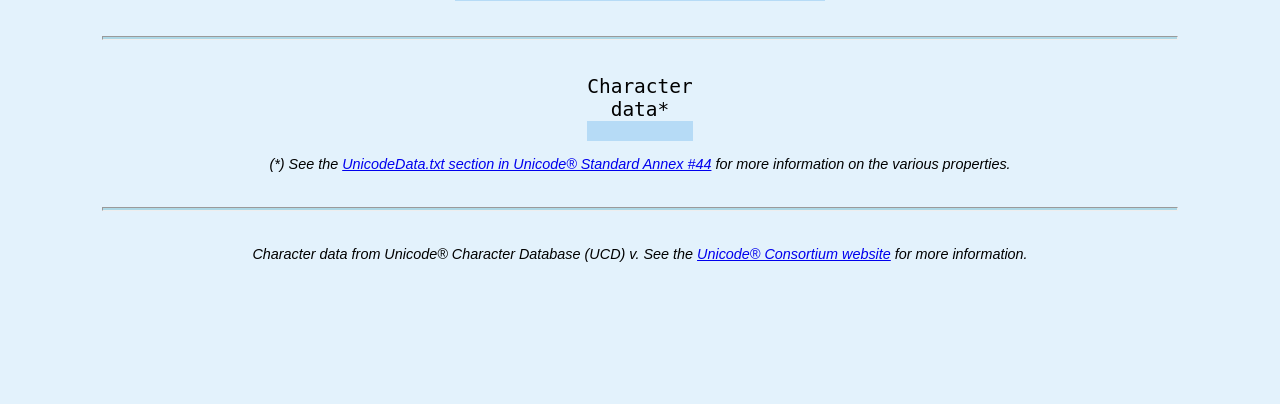
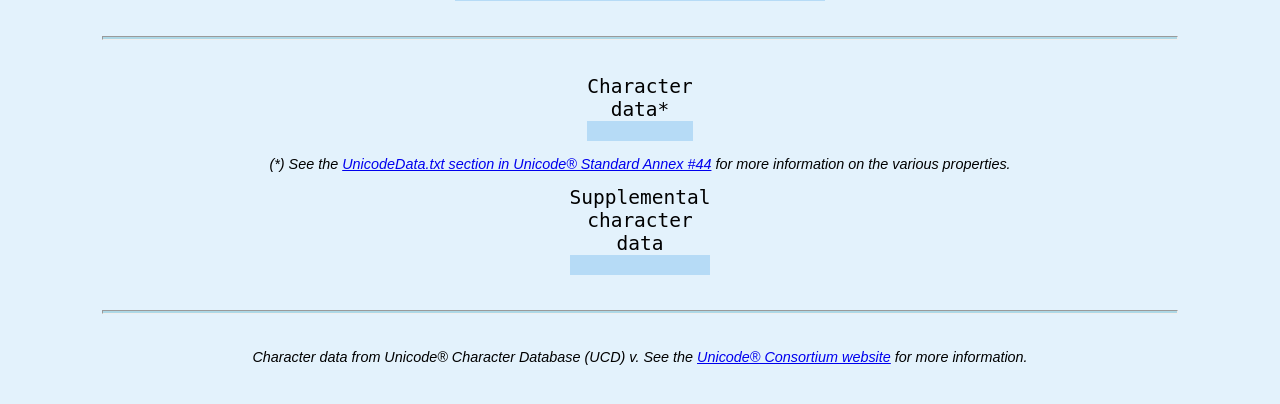
Before and after one commit to leonidessaguisagjr/unicodeutil, a Flask app: template examples/webapp/templates/charinfo_template.html in a window 1280 px wide. Shown: the part 240-644 px from the top of the page. Run offline with Flask 2, Linux system fonts and the light colour scheme; the template is opened without the code that fills it, so the values that code supplies are empty; parts of the project's set-up code (start-up, migrations or seed data) failed here and were passed over.

Commit message:
Add info about the character's Unicode block to the character info page on the example web app.

```diff
--- a/examples/webapp/app.py
+++ b/examples/webapp/app.py
@@ -1,11 +1,12 @@
 #!/usr/bin/env python3
 
+import collections
 import os.path
 import re
 
 from flask import Flask, abort, jsonify, make_response, redirect, render_template, request, url_for
 
-from unicodeutil import UnicodeData, casefold, UNIDATA_VERSION
+from unicodeutil import UnicodeBlocks, UnicodeData, casefold, UNIDATA_VERSION
 from unicodeutil.unicodeutil import _unichr
 
 app = Flask(__name__)
@@ -16,6 +17,7 @@ api_base_url = "/{0}/api/{1}/".format(appname, api_version)
 ui_base_url = "/{0}/".format(appname)
 ucd_base_url = "{0}ucd/".format(ui_base_url)
 ucd = UnicodeData()
+blocks = UnicodeBlocks()
 
 
 @app.errorhandler(404)
@@ -86,8 +88,11 @@ def charinfo_html(lookup):
     char_info = ucd[lookup_value]
     if not char_info:
         abort(404)
+    supplemental_info = collections.OrderedDict()
+    # supplemental_info["html_id"] = ("Display Name", value)
+    supplemental_info["Block_Name"] = ("Block Name", blocks[lookup_value])
     return render_template("charinfo_template.html", char=_unichr(lookup_value), char_info=char_info._asdict(),
-                           ucd_ver=UNIDATA_VERSION)
+                           supplemental_info=supplemental_info, ucd_ver=UNIDATA_VERSION)
 
 
 if __name__ == "__main__":
--- a/examples/webapp/requirements.txt
+++ b/examples/webapp/requirements.txt
@@ -4,5 +4,5 @@ itsdangerous==0.24
 Jinja2==2.10
 MarkupSafe==1.0
 six==1.11.0
-unicodeutil==0.1.dev7
+unicodeutil==0.1.dev8
 Werkzeug==0.14.1
--- a/examples/webapp/static/styles.css
+++ b/examples/webapp/static/styles.css
@@ -102,6 +102,15 @@ input[type=submit] {
   min-width: 200px;
 }
 
+.supp_data_key {
+  min-width: 200px;
+  text-align: right;
+}
+
+.supp_data_value {
+  min-width: 200px;
+}
+
 table {
   background-color: #b6dbf6;
   font-family: monospace;
--- a/examples/webapp/templates/charinfo_template.html
+++ b/examples/webapp/templates/charinfo_template.html
@@ -32,6 +32,15 @@
     {% endfor %}
   </table>
   <p class="footer_text centered_text">(*) See the <a href="https://www.unicode.org/reports/tr44/#UnicodeData.txt">UnicodeData.txt section in Unicode&reg; Standard Annex #44</a> for more information on the various properties.</p>
+  <table class="centered" id="supplemental_data_table">
+    <caption>Supplemental character data</caption>
+    {% for k, v in supplemental_info.items() %}
+    <tr>
+      <th class="supp_data_key" id="supp_data_key_{{ k }}">{{ v[0] }}</th>
+      <td class="supp_data_value" id="supp_data_value_{{ k }}">{{ v[1] }}</td>
+    </tr>
+    {% endfor %}
+  </table>
   <hr />
   <p class="footer_text centered_text">Character data from Unicode® Character Database (UCD) v{{ ucd_ver }}.  See the <a href="https://unicode.org">Unicode&reg; Consortium website</a> for more information.</p>
 </body>
```
